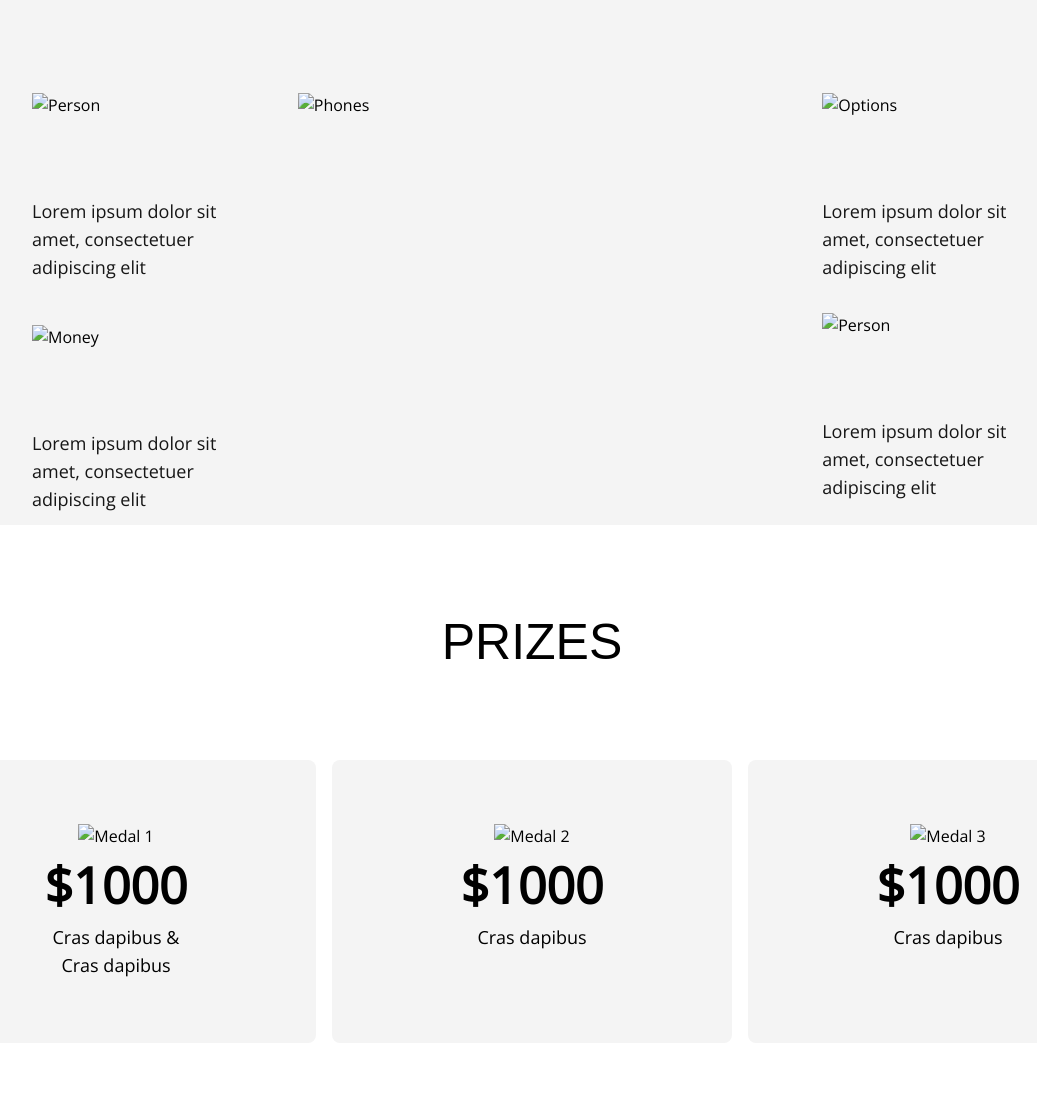
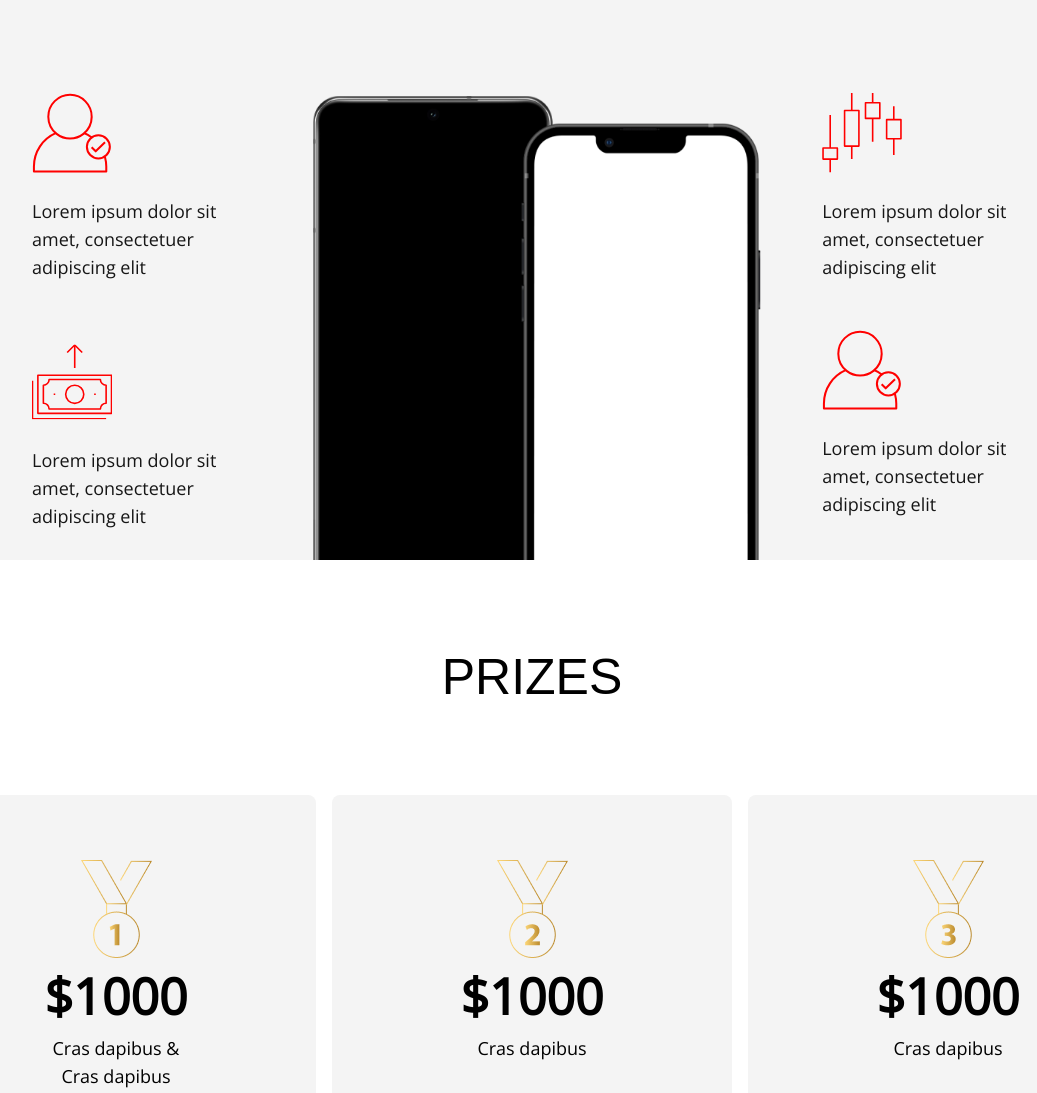
Before and after one commit to mtszmaron/epam-recruitment-task, a plain HTML site: page index.html in a window 1280 px wide. Shown: the part 1213-2306 px from the top of the page, without its empty margins (108-1145 px from the left). Drawn offline with nearby package versions, Linux system fonts and the light colour scheme; the site is published under a folder, as on GitHub Pages, so addresses that start at the root find nothing; a web font is replaced by a local one.

Commit message:
Update index.html

```diff
--- a/index.html
+++ b/index.html
@@ -163,7 +163,7 @@
       <!-- FORM  -->
       <section
         id="formSection"
-        class="bg-[url('/assets/images/formBackground.png')] bg-cover bg-center flex flex-col items-center py-10 sm:py-20"
+        class="bg-[url('assets/images/formBackground.png')] bg-cover bg-center flex flex-col items-center py-10 sm:py-20"
       >
         <div
           class="uppercase text-[50px] sm:text-[70px] font-bold block flex flex-col items-center justify-center py-10"
@@ -335,7 +335,7 @@
               class="flex-1 mr-0 pb-4 [@media(min-width:500px)]:pb-0 [@media(min-width:500px)]:mr-4 [@media(min-width:900px)]:mr-0"
             >
               <img
-                src="/assets/icons/personIcon.svg"
+                src="assets/icons/personIcon.svg"
                 alt="Person"
                 class="w-20 h-20 mx-auto [@media(min-width:900px)]:mx-0"
               />
@@ -349,7 +349,7 @@
               class="flex-1 pb-4 [@media(min-width:500px)]:pb-0 [@media(min-width:900px)]:mt-8"
             >
               <img
-                src="/assets/icons/moneyIcon.svg"
+                src="assets/icons/moneyIcon.svg"
                 alt="Money"
                 class="w-20 h-20 mx-auto [@media(min-width:900px)]:mx-0"
               />
@@ -366,7 +366,7 @@
             class="w-full max-w-[680px] mb-8 [@media(min-width:500px)]:mb-0 mx-auto order-0 [@media(min-width:900px)]:order-none"
           >
             <img
-              src="/assets/images/phonesImage.png"
+              src="assets/images/phonesImage.png"
               alt="Phones"
               class="w-full h-auto object-contain"
             />
@@ -380,7 +380,7 @@
               class="flex-1 pb-4 [@media(min-width:500px)]:pb-0 mr-0 [@media(min-width:500px)]:mr-4 [@media(min-width:900px)]:mr-0"
             >
               <img
-                src="/assets/icons/optionsIcon.svg"
+                src="assets/icons/optionsIcon.svg"
                 alt="Options"
                 class="w-20 h-20 mx-auto [@media(min-width:900px)]:mx-0"
               />
@@ -394,7 +394,7 @@
               class="flex-1 pb-4 [@media(min-width:500px)]:pb-0 [@media(min-width:900px)]:mt-8"
             >
               <img
-                src="/assets/icons/personIcon.svg"
+                src="assets/icons/personIcon.svg"
                 alt="Person"
                 class="w-20 h-20 mx-auto [@media(min-width:900px)]:mx-0"
               />
@@ -420,7 +420,7 @@
               class="bg-[#F4F4F4] px-6 py-4 lg:py-16 xl:px-32 rounded-lg flex flex-col items-center"
             >
               <img
-                src="/assets/images/medal-01.png"
+                src="assets/images/medal-01.png"
                 alt="Medal 1"
                 class="w-auto max-w-none flex-shrink-0"
               />
@@ -433,7 +433,7 @@
               class="bg-[#F4F4F4] px-6 py-4 lg:py-16 xl:px-32 rounded-lg flex flex-col items-center mt-4 sm:mt-0"
             >
               <img
-                src="/assets/images/medal-02.png"
+                src="assets/images/medal-02.png"
                 alt="Medal 2"
                 class="w-auto max-w-none flex-shrink-0"
               />
@@ -444,7 +444,7 @@
               class="bg-[#F4F4F4] px-6 py-4 lg:py-16 xl:px-32 rounded-lg flex flex-col items-center mt-4 sm:mt-0"
             >
               <img
-                src="/assets/images/medal-03.png"
+                src="assets/images/medal-03.png"
                 alt="Medal 3"
                 class="w-auto max-w-none flex-shrink-0"
               />
@@ -478,7 +478,7 @@
                 class="[@media(min-width:500px)]:flex items-center mb-4 bg-white px-4 py-7 rounded-[20px] relative overflow-hidden"
               >
                 <img
-                  src="/assets/images/trophy-01.png"
+                  src="assets/images/trophy-01.png"
                   alt="Trophy 1"
                   class="mx-2 [@media(min-width:500px)]:mx-6"
                 />
@@ -517,7 +517,7 @@
                 class="[@media(min-width:500px)]:flex items-center mb-4 bg-white px-4 py-7 rounded-[20px] relative overflow-hidden"
               >
                 <img
-                  src="/assets/images/trophy-02.png"
+                  src="assets/images/trophy-02.png"
                   alt="Trophy 2"
                   class="mx-2 [@media(min-width:500px)]:mx-6"
                 />
@@ -556,7 +556,7 @@
                 class="[@media(min-width:500px)]:flex items-center mb-4 bg-white px-4 py-7 rounded-[20px] relative overflow-hidden"
               >
                 <img
-                  src="/assets/images/trophy-03.png"
+                  src="assets/images/trophy-03.png"
                   alt="Trophy 3"
                   class="mx-2 [@media(min-width:500px)]:mx-6"
                 />
```
